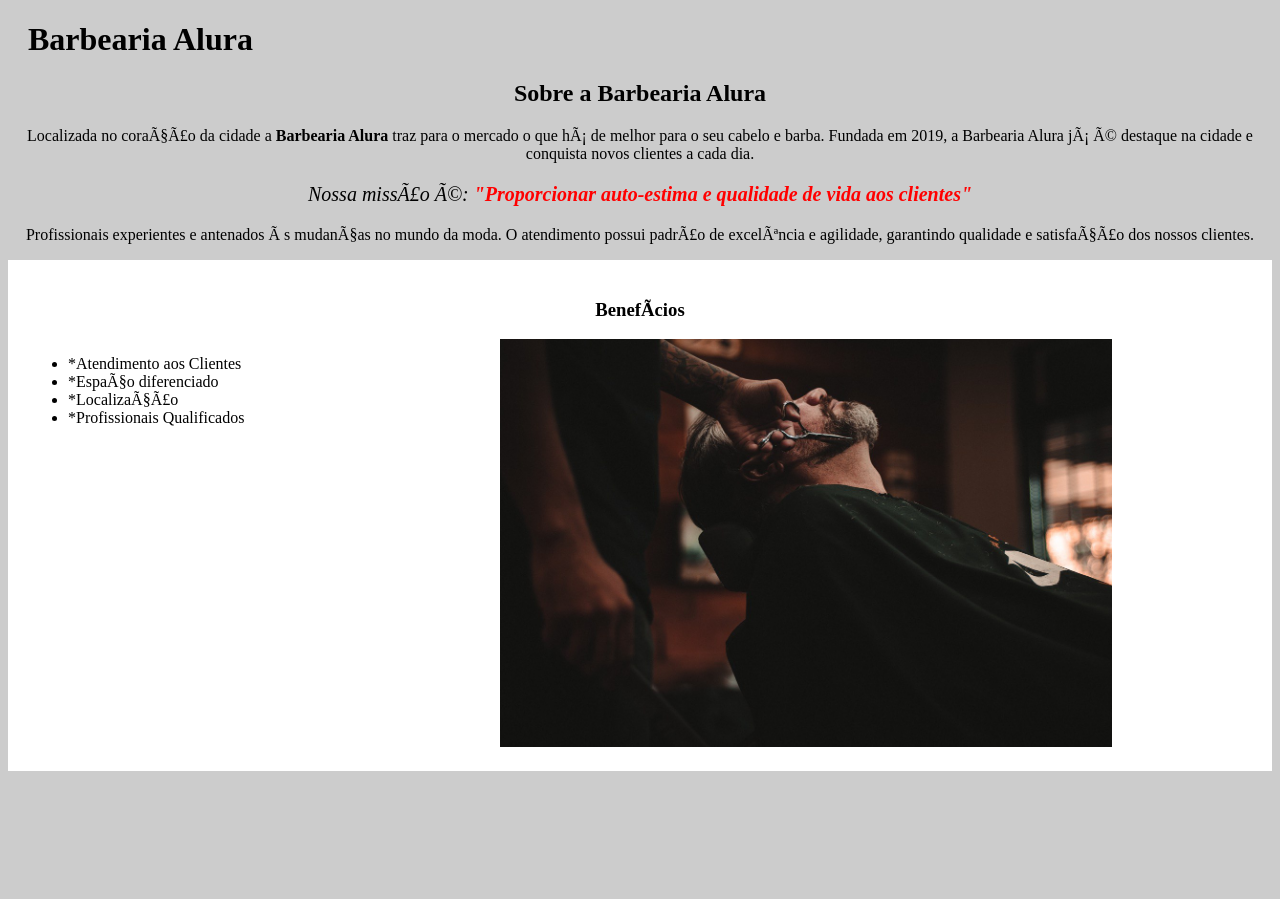
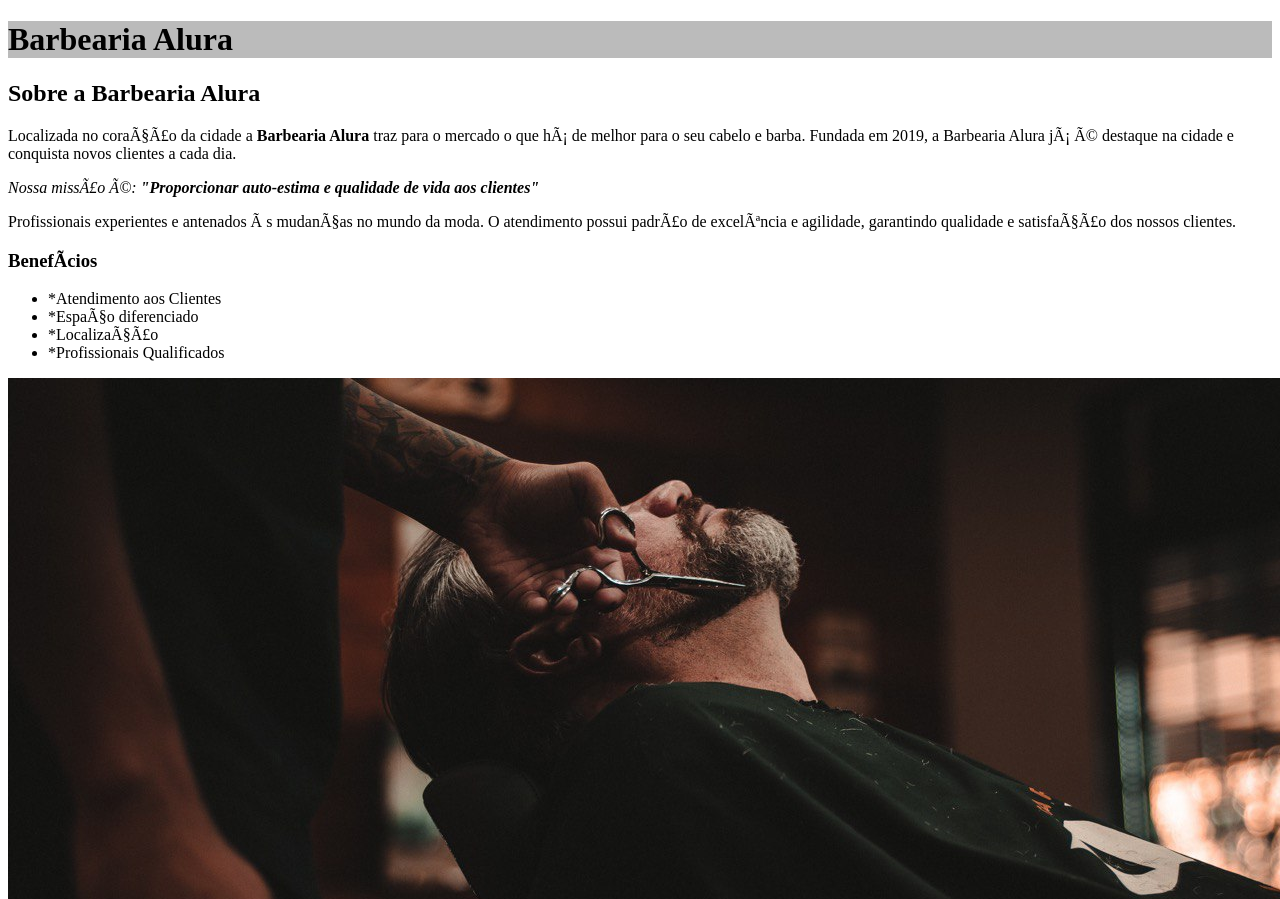
Before and after one commit to maaiiaaraacruuz/Desenvolve, a plain HTML site: page index.html in a window 1280 px wide. Shown: the top 899 px of the page. Before the commit the page ends 800 px from the top, so only its background shows below. Drawn offline with Linux system fonts and the light colour scheme; files that its build step writes are made by us from their sources; files whose address does not match are found by name.

Commit message:
Semana 4 - Curso 2 - Parte 2

```diff
--- a/Semana4_Curso2/style.css
+++ b/Semana4_Curso2/style.css
@@ -1,49 +1,16 @@
-body{
-    background: #cccccc;
-    }
-
-#banner{
-    width: 100%;
+header {
+    background: #BBBBBB;
 }
 
-.titulo-principal{
-    padding-left: 20px;
+nav li {
+    display: inline;
+    margin: 0 0 0 15;
 }
 
-.titulo-centralizado {
-    text-align: center;
+nav a {
+    text-transform: uppercase;
+    color: #000000;
+    font-weight: bold;
+    font-size: 22px;
+    text-decoration: none;
 }
-
-p {
-    text-align: center;
-
-}
-
-#missao{
-    font-size: 20px;
-}
-
-em strong {
-    color: red;
-}
-
-.itens {
-    font-style: italic
-}
-
-.beneficios {
-    background: #ffffff;
-    padding: 20px;
-}
-
-ul{
-    display: inline-block;
-    vertical-align: top;
-    width: 20%;
-    margin-right: 15%;
-}
-
-.imagembeneficios{
-    width: 50%;
-
-}
```
Also changed, not shown: Semana4_Curso2/index.html (+4 -3 lines).
